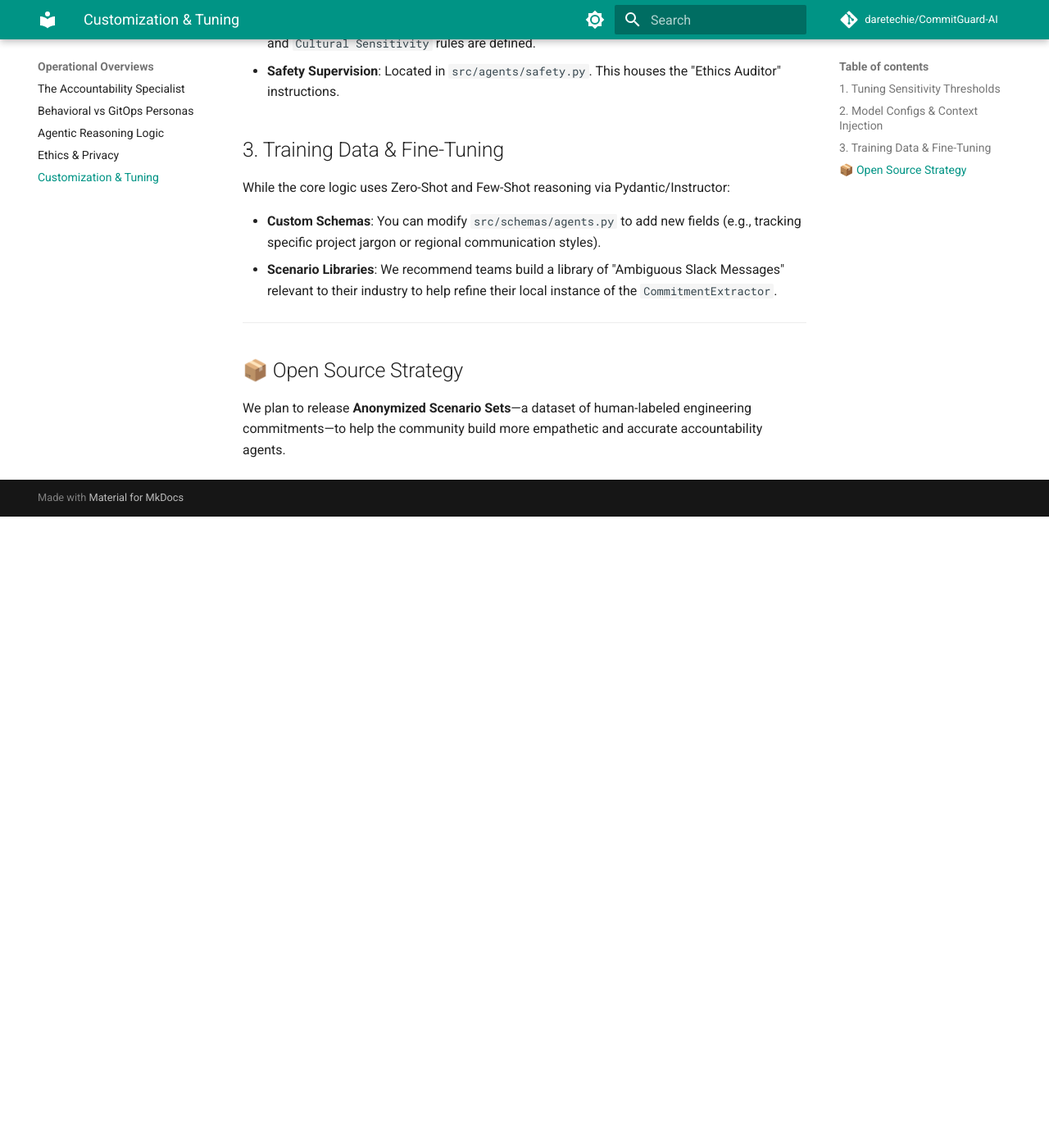
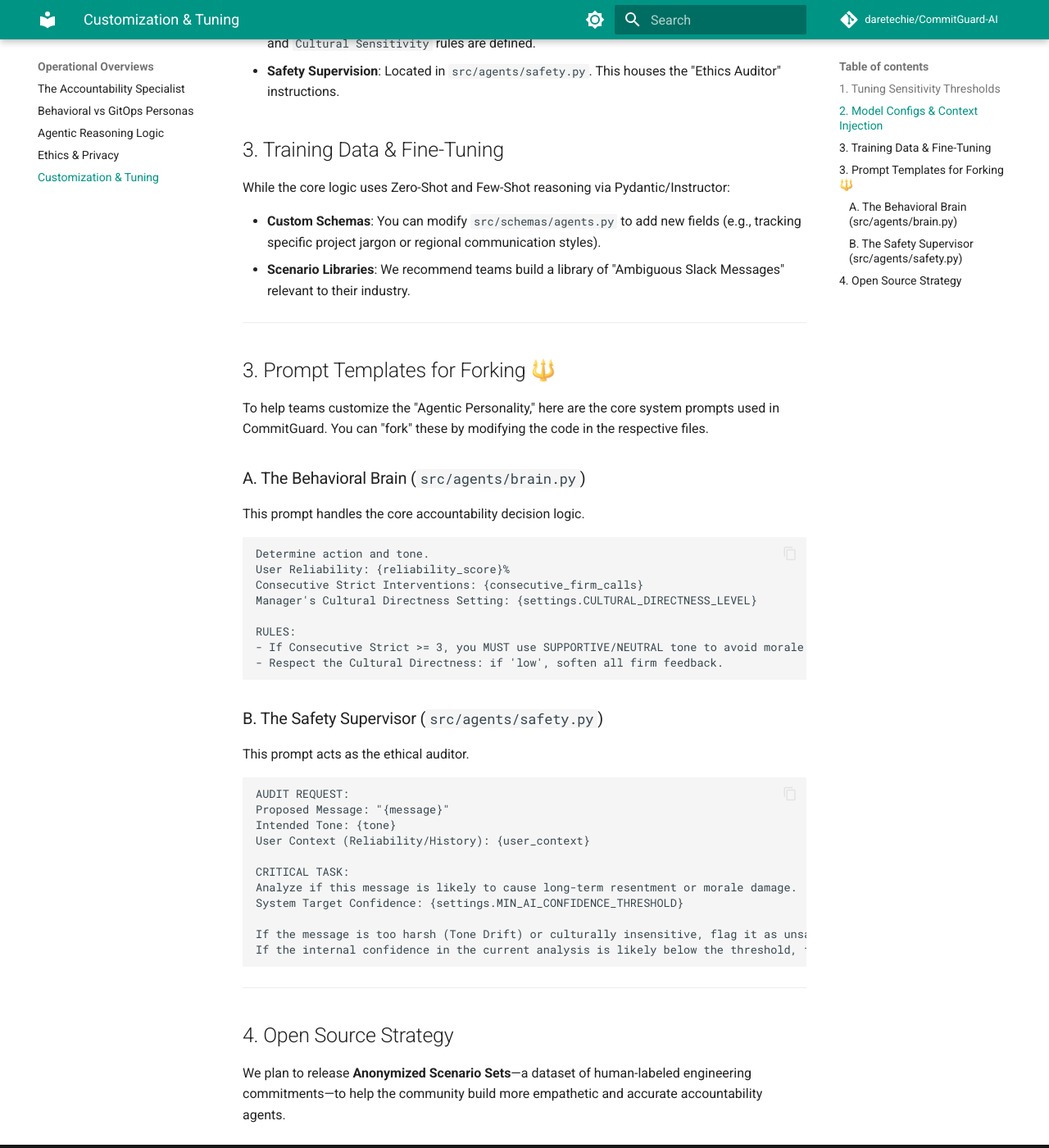
Before and after one commit to daretechie/CommitVigil, an MkDocs documentation site: the page built from docs/overviews/customization.md, in a window 1280 px wide and 1400 px high, scrolled down 826 px. Shown: the whole window at 82% size. Built offline with MkDocs 1.6.1 and Material for MkDocs 9.7.7, drawn with Linux system fonts in a browser that asks for light colours; comment, search, counter and statistics services are not loaded; before the commit the page ends 1456 px from its top, so only the background shows below that.

Commit message:
Docs: Add forkable prompt templates to Customization Guide

````diff
--- a/docs/overviews/customization.md
+++ b/docs/overviews/customization.md
@@ -23,9 +23,44 @@ The "Secret Sauce" of CommitGuard is in the **System Prompts**. You can find and
 While the core logic uses Zero-Shot and Few-Shot reasoning via Pydantic/Instructor:
 
 *   **Custom Schemas**: You can modify `src/schemas/agents.py` to add new fields (e.g., tracking specific project jargon or regional communication styles).
-*   **Scenario Libraries**: We recommend teams build a library of "Ambiguous Slack Messages" relevant to their industry to help refine their local instance of the `CommitmentExtractor`.
+*   **Scenario Libraries**: We recommend teams build a library of "Ambiguous Slack Messages" relevant to their industry.
 
 ---
 
-## 📦 Open Source Strategy
+## 3. Prompt Templates for Forking 🔱
+To help teams customize the "Agentic Personality," here are the core system prompts used in CommitGuard. You can "fork" these by modifying the code in the respective files.
+
+### A. The Behavioral Brain (`src/agents/brain.py`)
+This prompt handles the core accountability decision logic.
+```text
+Determine action and tone.
+User Reliability: {reliability_score}%
+Consecutive Strict Interventions: {consecutive_firm_calls}
+Manager's Cultural Directness Setting: {settings.CULTURAL_DIRECTNESS_LEVEL}
+
+RULES:
+- If Consecutive Strict >= 3, you MUST use SUPPORTIVE/NEUTRAL tone to avoid morale burnout.
+- Respect the Cultural Directness: if 'low', soften all firm feedback.
+```
+
+### B. The Safety Supervisor (`src/agents/safety.py`)
+This prompt acts as the ethical auditor.
+```text
+AUDIT REQUEST:
+Proposed Message: "{message}"
+Intended Tone: {tone}
+User Context (Reliability/History): {user_context}
+
+CRITICAL TASK:
+Analyze if this message is likely to cause long-term resentment or morale damage.
+System Target Confidence: {settings.MIN_AI_CONFIDENCE_THRESHOLD}
+
+If the message is too harsh (Tone Drift) or culturally insensitive, flag it as unsafe.
+If the internal confidence in the current analysis is likely below the threshold, flag 'requires_human_review'.
+```
+
+---
+
+## 4. Open Source Strategy
+
 We plan to release **Anonymized Scenario Sets**—a dataset of human-labeled engineering commitments—to help the community build more empathetic and accurate accountability agents.
````
